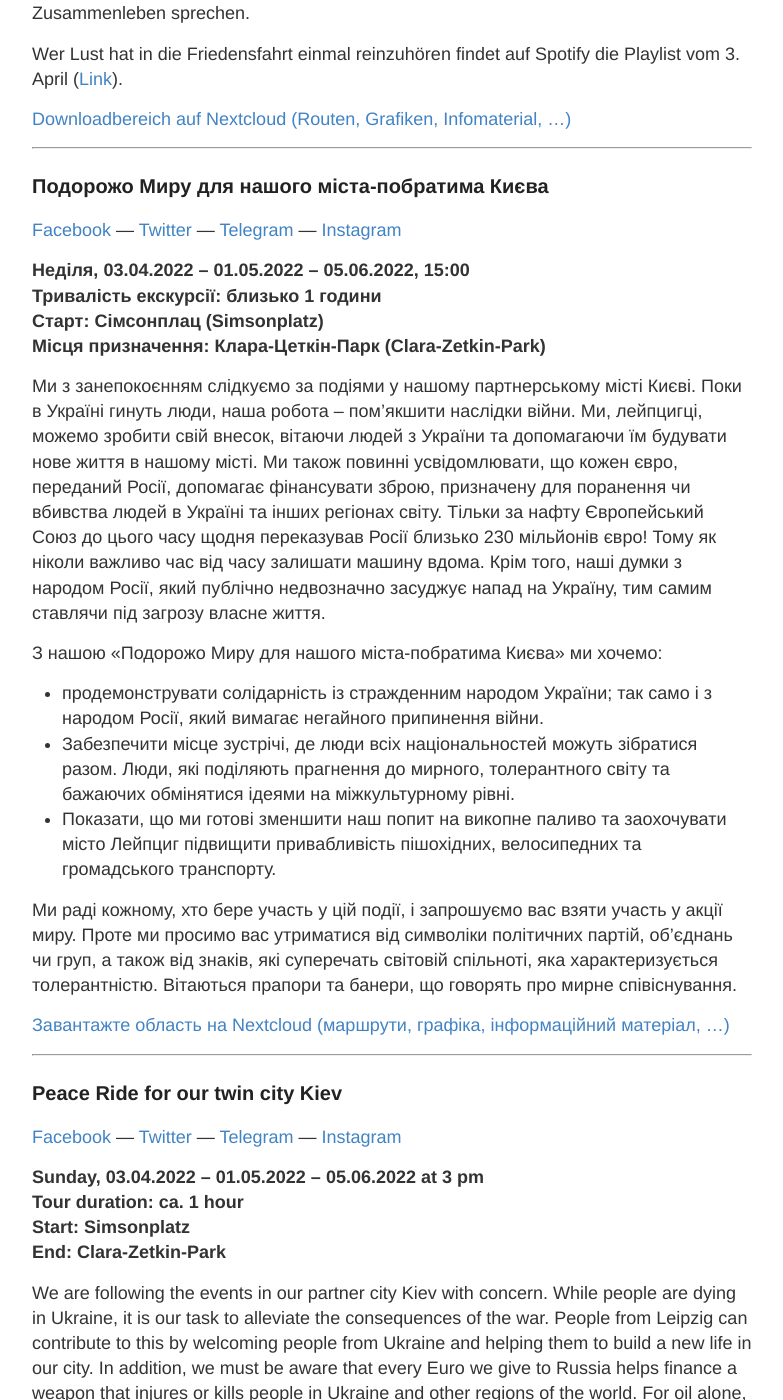
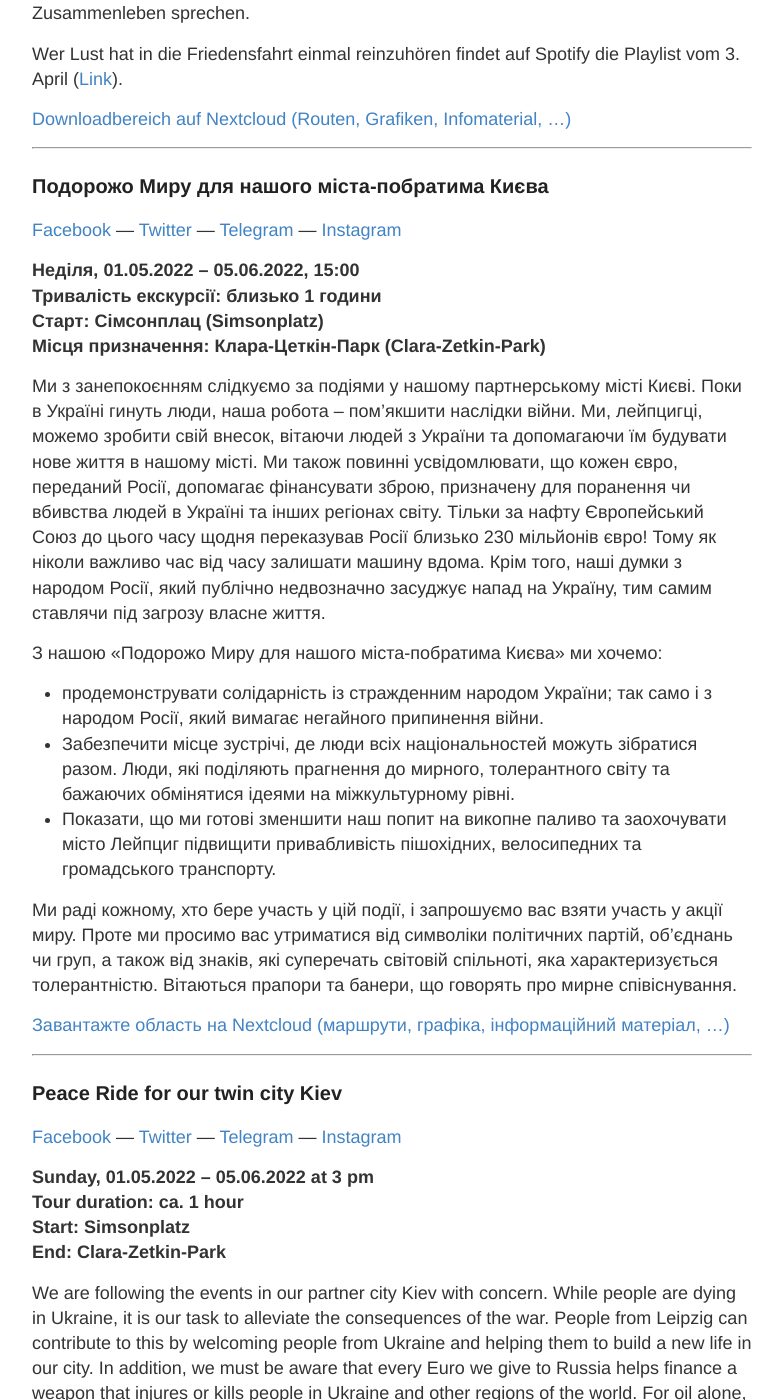
Before and after one commit to s4f-leipzig/s4f-leipzig.github.io, a Jekyll site: the page built from Friedensfahrt.md, in a window 1280 px wide and 1400 px high, scrolled down 1329 px. Shown: the whole window, without its empty margins (248-1031 px from the left). Built offline with Jekyll 4.4.1, drawn with Linux system fonts in a browser that asks for light colours; some of the changed text lies outside the part shown.

Commit message:
Update Friedensfahrt.md

```diff
--- a/Friedensfahrt.md
+++ b/Friedensfahrt.md
@@ -52,7 +52,7 @@ Wer Lust hat in die Friedensfahrt einmal reinzuhören findet auf Spotify die Pla
 <a href="https://t.me/FriedensfahrtLeipzig">Telegram</a> ---
 <a href="https://www.instagram.com/friedensfahrtleipzig/">Instagram</a>
 
-<b>Неділя, 03.04.2022 – 01.05.2022 – 05.06.2022, 15:00<br>
+<b>Неділя, 01.05.2022 – 05.06.2022, 15:00<br>
 Тривалість екскурсії: близько 1 години<br>
 Старт: Сімсонплац (Simsonplatz)<br>
 Mісця призначення: Клара-Цеткін-Парк (Clara-Zetkin-Park)</b>
@@ -79,7 +79,7 @@ Mісця призначення: Клара-Цеткін-Парк (Clara-Zetkin
 <a href="https://t.me/FriedensfahrtLeipzig">Telegram</a> ---
 <a href="https://www.instagram.com/friedensfahrtleipzig/">Instagram</a>
 
-<b>Sunday, 03.04.2022 – 01.05.2022 – 05.06.2022 at 3 pm<br>
+<b>Sunday, 01.05.2022 – 05.06.2022 at 3 pm<br>
 Tour duration: ca. 1 hour<br>
 Start: Simsonplatz<br>
 End: Clara-Zetkin-Park</b>
@@ -106,7 +106,7 @@ We are happy about all who participate and invite to take part in the peace ride
 <a href="https://t.me/FriedensfahrtLeipzig">Telegram</a> ---
 <a href="https://www.instagram.com/friedensfahrtleipzig/">Instagram</a>
 
-<b>воскресенье: 03.04.2022 - 01.05.2022 - 05.06.2022, 15:00.<br>
+<b>воскресенье: 01.05.2022 - 05.06.2022, 15:00.<br>
 Продолжительность экскурсии: около 1 часа<br>
 Начало: Симсонплац (Simsonplatz)<br>
 Место назначения: Клара-Цеткин-Парк (Clara-Zetkin-Park)</b>
```
